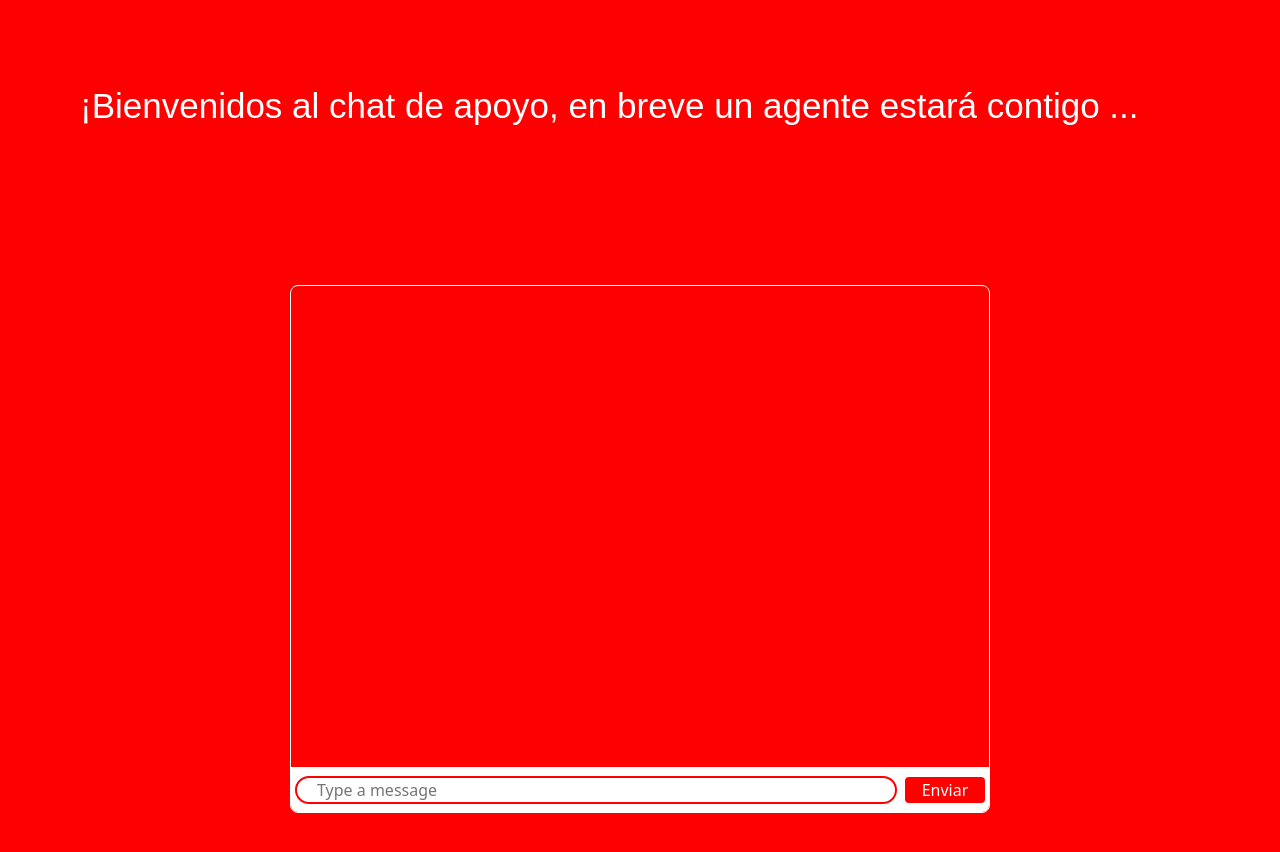
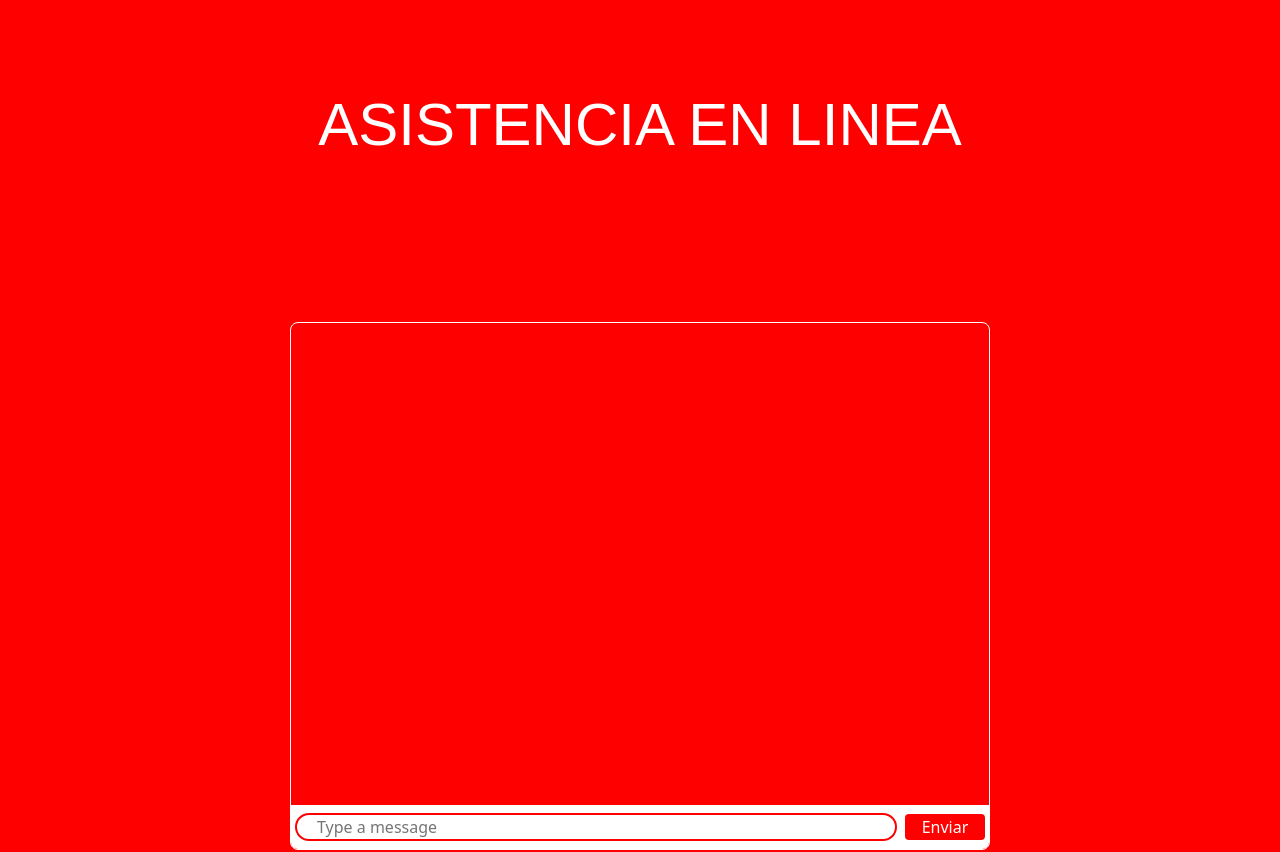
Before and after one commit to JhonBobadilla/Chat, a website: page client/index.html in a window 1280 px wide. Shown: the top 852 px of the page. Drawn offline with nearby package versions, Linux system fonts and the light colour scheme; a web font is replaced by a local one.

Commit message:
068 diseño final prueba temporal

```diff
--- a/client/index.html
+++ b/client/index.html
@@ -172,6 +172,11 @@
  .cont_texto_disciplinas {
 
  background: #ff0000;
+ align-content: center;
+ align-items: center;
+ justify-items: center;
+ justify-content: center;
+
 
 
 }
@@ -463,11 +468,12 @@
 
 
         font-family: "Stick No Bills", sans-serif;
-        font-size: 35px;
+        font-size: 60px;
         color: #ffffff;
         text-align: justify;
         padding: 80px;
         margin-bottom: 0px;
+
 
         }
 
@@ -1254,7 +1260,7 @@
         <p class="texto_disciplinas">
 
 
-          ¡Bienvenidos al chat de apoyo, en breve un agente estará contigo ...
+          ASISTENCIA EN LINEA
 
         </p>
 
```
